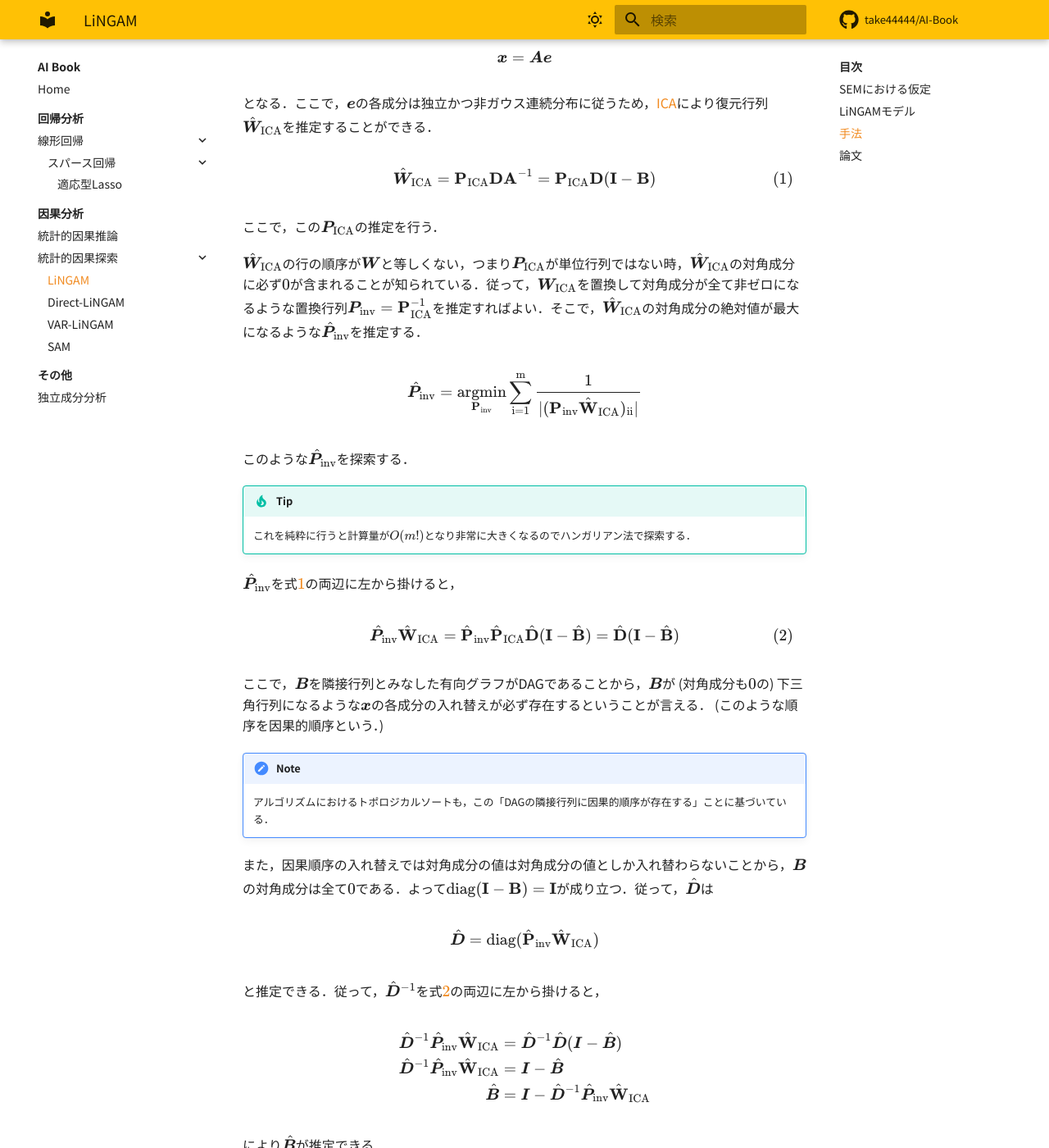
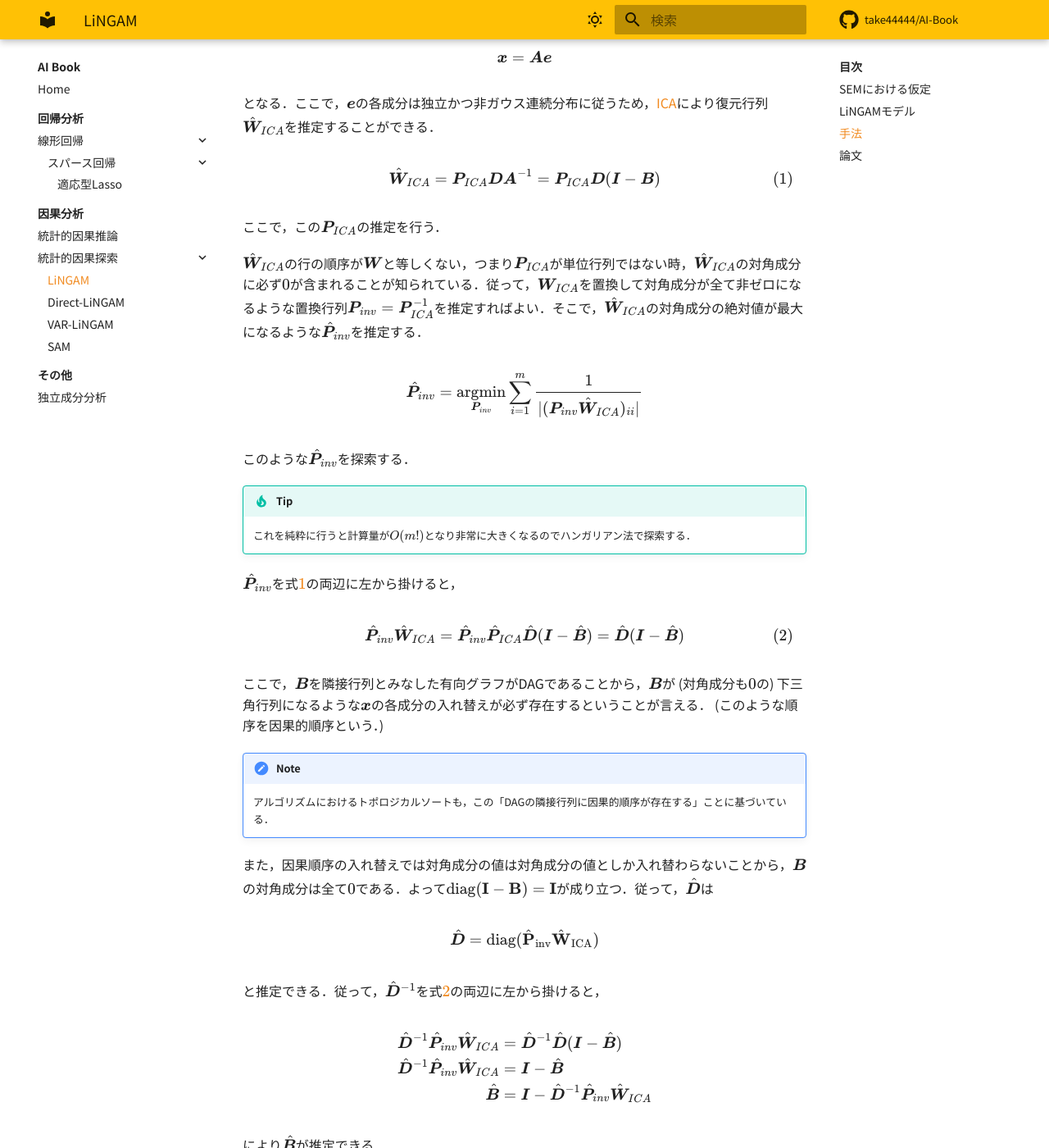
Before and after one commit to take44444/AI-Book, an MkDocs documentation site: the page built from docs/causal-analysis/causal-discovery/lingam/index.md, in a window 1280 px wide and 1400 px high, scrolled down 907 px. Shown: the whole window at 82% size. Built offline with MkDocs 1.6.1 and Material for MkDocs 9.7.7, drawn with Linux system fonts in a browser that asks for light colours; nearby versions of some CDN libraries; comment, search, counter and statistics services are not loaded.

Commit message:
fix variable name

```diff
--- a/docs/causal-analysis/causal-discovery/lingam/index.md
+++ b/docs/causal-analysis/causal-discovery/lingam/index.md
@@ -35,29 +35,29 @@
 \bm{x} = \bm{A} \bm{e}
 $$
 
-となる．ここで，$\bm{e}$の各成分は独立かつ非ガウス連続分布に従うため，[ICA](/AI-Book/other/ica/#ica)により復元行列$\hat{\bm{W}}_\rm{ICA}$を推定することができる．
+となる．ここで，$\bm{e}$の各成分は独立かつ非ガウス連続分布に従うため，[ICA](/AI-Book/other/ica/#ica)により復元行列$\hat{\bm{W}}_{ICA}$を推定することができる．
 
 $$
-\hat{\bm{W}}_\rm{ICA} = \bm{P}_\rm{ICA} \bm{D} \bm{A}^{-1} = \bm{P}_\rm{ICA} \bm{D} (\bm{I} - \bm{B}) \label{a}\tag{1}
+\hat{\bm{W}}_{ICA} = \bm{P}_{ICA} \bm{D} \bm{A}^{-1} = \bm{P}_{ICA} \bm{D} (\bm{I} - \bm{B}) \label{a}\tag{1}
 $$
 
-ここで，この$\bm{P}_\rm{ICA}$の推定を行う．
+ここで，この$\bm{P}_{ICA}$の推定を行う．
 
-$\hat{\bm{W}}_\rm{ICA}$の行の順序が$\bm{W}$と等しくない，つまり$\bm{P}_\rm{ICA}$が単位行列ではない時，$\hat{\bm{W}}_\rm{ICA}$の対角成分に必ず$0$が含まれることが知られている．従って，$\bm{W}_\rm{ICA}$を置換して対角成分が全て非ゼロになるような置換行列$\bm{P}_\rm{inv} = \bm{P}_\rm{ICA}^{-1}$を推定すればよい．そこで，$\hat{\bm{W}}_\rm{ICA}$の対角成分の絶対値が最大になるような$\hat{\bm{P}}_\rm{inv}$を推定する．
+$\hat{\bm{W}}_{ICA}$の行の順序が$\bm{W}$と等しくない，つまり$\bm{P}_{ICA}$が単位行列ではない時，$\hat{\bm{W}}_{ICA}$の対角成分に必ず$0$が含まれることが知られている．従って，$\bm{W}_{ICA}$を置換して対角成分が全て非ゼロになるような置換行列$\bm{P}_{inv} = \bm{P}_{ICA}^{-1}$を推定すればよい．そこで，$\hat{\bm{W}}_{ICA}$の対角成分の絶対値が最大になるような$\hat{\bm{P}}_{inv}$を推定する．
 
 $$
-\hat{\bm{P}}_\rm{inv} = \underset{\bm{P}_\rm{inv}} {\operatorname{argmin}} \sum_{i=1}^{m} \frac{1}{|(\bm{P}_\rm{inv} \hat{\bm{W}}_\rm{ICA})_{ii}|}
+\hat{\bm{P}}_{inv} = \underset{\bm{P}_{inv}} {\operatorname{argmin}} \sum_{i=1}^{m} \frac{1}{|(\bm{P}_{inv} \hat{\bm{W}}_{ICA})_{ii}|}
 $$
 
-このような$\hat{\bm{P}}_\rm{inv}$を探索する．
+このような$\hat{\bm{P}}_{inv}$を探索する．
 
 !!! Tip
     これを純粋に行うと計算量が$O(m!)$となり非常に大きくなるのでハンガリアン法で探索する．
 
- $\hat{\bm{P}}_\rm{inv}$を式$\ref{a}$の両辺に左から掛けると，
+ $\hat{\bm{P}}_{inv}$を式$\ref{a}$の両辺に左から掛けると，
 
 $$
-\hat{\bm{P}}_\rm{inv} \hat{\bm{W}}_\rm{ICA} = \hat{\bm{P}}_\rm{inv} \hat{\bm{P}}_\rm{ICA} \hat{\bm{D}} (\bm{I} - \hat{\bm{B}}) = \hat{\bm{D}} (\bm{I} - \hat{\bm{B}}) \label{b}\tag{2}
+\hat{\bm{P}}_{inv} \hat{\bm{W}}_{ICA} = \hat{\bm{P}}_{inv} \hat{\bm{P}}_{ICA} \hat{\bm{D}} (\bm{I} - \hat{\bm{B}}) = \hat{\bm{D}} (\bm{I} - \hat{\bm{B}}) \label{b}\tag{2}
 $$
 
 ここで，$\bm{B}$を隣接行列とみなした有向グラフがDAGであることから，$\bm{B}$が (対角成分も$0$の) 下三角行列になるような$\bm{x}$の各成分の入れ替えが必ず存在するということが言える． (このような順序を因果的順序という．)
@@ -68,16 +68,16 @@
 また，因果順序の入れ替えでは対角成分の値は対角成分の値としか入れ替わらないことから，$\bm{B}$の対角成分は全て$0$である．よって$\rm{diag}({\bm{I} - \bm{B}}) = \bm{I}$が成り立つ．従って，$\hat{\bm{D}}$は
 
 $$
-\hat{\bm{D}} = \rm{diag}(\hat{\bm{P}}_\rm{inv} \hat{\bm{W}}_\rm{ICA})
+\hat{\bm{D}} = \rm{diag}(\hat{\bm{P}}_{inv} \hat{\bm{W}}_{ICA})
 $$
 
 と推定できる．従って，$\hat{\bm{D}}^{-1}$を式$\ref{b}$の両辺に左から掛けると，
 
 $$
 \begin{aligned}
-\hat{\bm{D}}^{-1} \hat{\bm{P}}_\rm{inv} \hat{\bm{W}}_\rm{ICA} &= \hat{\bm{D}}^{-1} \hat{\bm{D}} (\bm{I} - \hat{\bm{B}}) \\
-\hat{\bm{D}}^{-1} \hat{\bm{P}}_\rm{inv} \hat{\bm{W}}_\rm{ICA} &= \bm{I} - \hat{\bm{B}} \\
-\hat{\bm{B}} &= \bm{I} - \hat{\bm{D}}^{-1} \hat{\bm{P}}_\rm{inv} \hat{\bm{W}}_\rm{ICA}
+\hat{\bm{D}}^{-1} \hat{\bm{P}}_{inv} \hat{\bm{W}}_{ICA} &= \hat{\bm{D}}^{-1} \hat{\bm{D}} (\bm{I} - \hat{\bm{B}}) \\
+\hat{\bm{D}}^{-1} \hat{\bm{P}}_{inv} \hat{\bm{W}}_{ICA} &= \bm{I} - \hat{\bm{B}} \\
+\hat{\bm{B}} &= \bm{I} - \hat{\bm{D}}^{-1} \hat{\bm{P}}_{inv} \hat{\bm{W}}_{ICA}
 \end{aligned}
 $$
 
```
